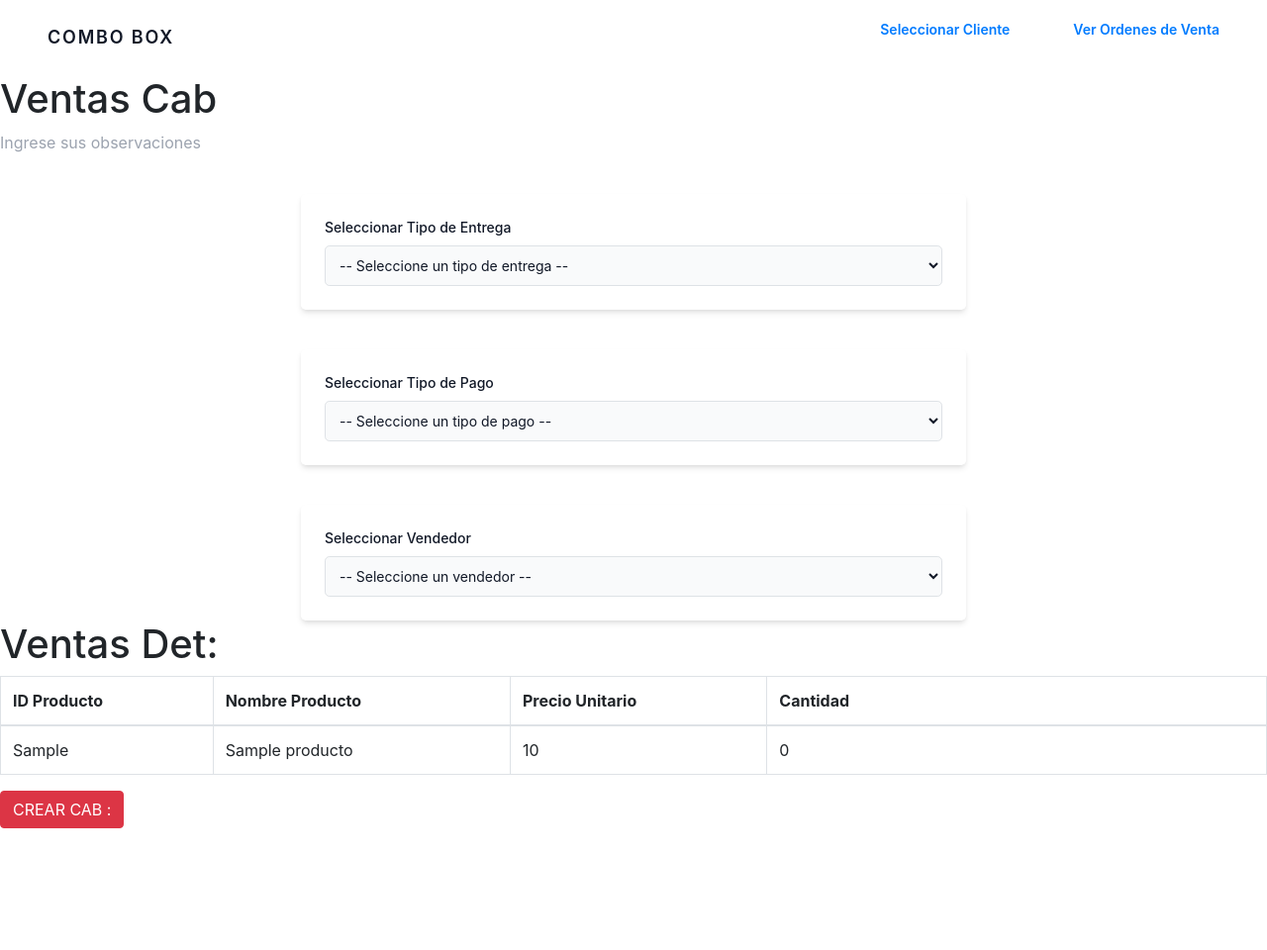
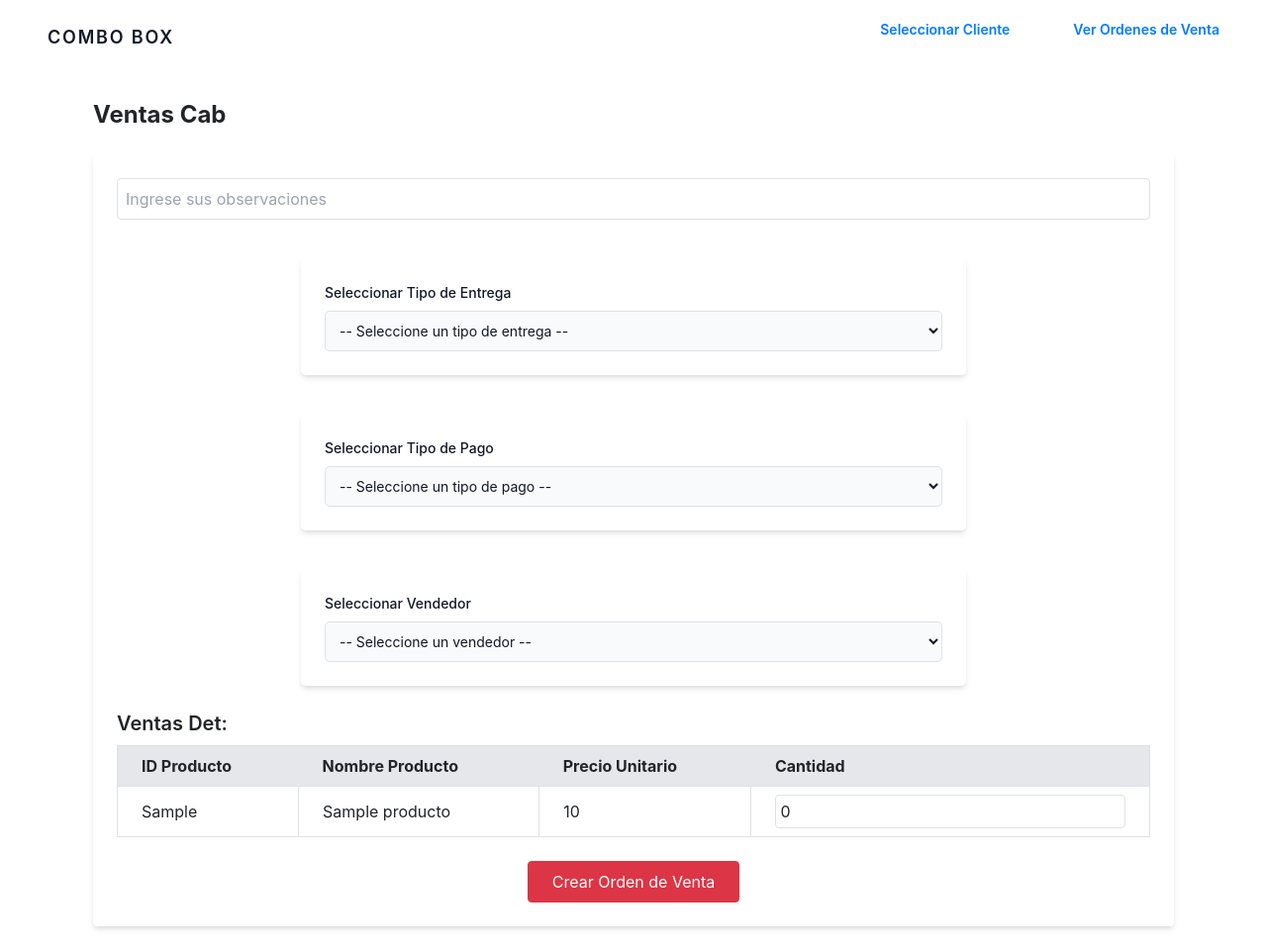
Before and after one commit to darthpedroo/CRUD-Combo-Box, a Flask app: template templates/crear-orden-venta.html in a window 1280 px wide. Shown: the whole page at 99% size. Before the commit the page ends 837 px from the top, so only its background shows below. Run offline with Flask 3, Linux system fonts and the light colour scheme; the template is opened without the code that fills it: most values are stand-ins (such as "Sample title", 1, 10 or a date in 2020).

Commit message:
Fixed hardcoded client value

```diff
--- a/app.py
+++ b/app.py
@@ -87,7 +87,8 @@ def single_venta_cab():
         single_venta_cab = ventas_cab.get_orden_venta_cab(venta_id)
         connection = getdb()
         stored_procedures = StoredProcedures(connection)
-        ventas_det = stored_procedures.get_all_ventas_det()
+        id_venta_cab = single_venta_cab[0].id_orden_venta
+        ventas_det = stored_procedures.get_all_ventas_det(id_venta_cab)
         cliente_id = single_venta_cab[0].id_cliente
         tipo_entrega_id = single_venta_cab[0].tipo_entrega
         tipo_pago_id = single_venta_cab[0].tipo_pago
@@ -113,9 +114,14 @@ def crear_orden_venta():
             lista_cantidad = []
             id_cliente = int(request.form["id_cliente"])
 
+            connection = getdb()
+            stored_procedures = StoredProcedures(connection)
+            nombre_cliente = stored_procedures.get_cliente_from_id(id_cliente)[0].razon_social
 
-            productos_clientes = get_productos_clientes_from_nombre(
-                "Fender LLC")
+
+            productos_clientes = get_productos_clientes_from_nombre(nombre_cliente)
+            print("PRODUCTOS_CLIENTE:", productos_clientes)
+            input("i got a picture im coming with you")
             tipo_entrega = int(request.form["tipo_entrega"])
             tipo_pago = int(request.form["tipo_pago"])
             id_vendedor = int(request.form["id_vendedor"])
@@ -133,47 +139,36 @@ def crear_orden_venta():
             total = 0
             temp_list_of_articles = []
 
-            print("caca", productos_clientes)
-            input("boilerin")
 
             for producto in productos_clientes:
                 print("FORM:", request.form)
                 cantidad = request.form.get(
                     f'cantidad_{producto.id_producto}')
-                print("cantidadaad", cantidad)
-                print("expeted:", f"cantidad_{producto.id_producto}")
-                input("a")
+
                 if cantidad is not None:
                     cantidad = int(cantidad)
                     lista_cantidad.append(cantidad)
 
-                    print(cantidad)
-                    input("verga")
 
                     if cantidad > 0:
-                        print("cantidad, ", cantidad)
-                        input("maria")
+
                         connection = getdb()
                         stored_procedures = StoredProcedures(connection)
 
                         lista_registros_receta_mats = stored_procedures.get_receta_de_producto(
                             producto.id_producto)
-                        input("boilerin")
+
                         for registro in lista_registros_receta_mats:
                             connection = getdb()
                             stored_procedures = StoredProcedures(connection)
                             if stored_procedures.articulo_esta_disponible(registro, cantidad):
-                                print(registro)
-                                input("boilerin")
+
                                 current_article = (registro, cantidad)
                                 temp_list_of_articles.append(current_article)
                             else:
                                 return render_template("index.html", error="No hay stock para uno o más articulos!!.")
 
             for articulo in temp_list_of_articles:
-                input("maria")
-                print("articulo:", articulo)
-
                 connection = getdb()
                 stored_procedures = StoredProcedures(connection)
                 stored_procedures.add_to_articulos_reservados(
@@ -212,6 +207,8 @@ def crear_orden_venta():
                     print("An error occurred while adding venta_det:", e)
 
 
+            return redirect(url_for('single_venta_cab', venta_id=id_orden_venta))
+
         except ArithmeticError as ex:
             print("Ex:", ex)
 
--- a/persistance/storedProcedures.py
+++ b/persistance/storedProcedures.py
@@ -73,10 +73,10 @@ class StoredProcedures():
         cursor.close()
         return [Vendedor(*row) for row in results]
 
-    def get_all_ventas_det(self):
+    def get_all_ventas_det(self, id_orden_venta_cab:int):
         cursor = self.connection.cursor()
         cursor.execute(
-            """SELECT * FROM box.ordenventadet ;"""
+           f"""SELECT * FROM box.ordenventadet where idOrdenVenta ={id_orden_venta_cab};"""
         )
         results = cursor.fetchall()
         cursor.close()
--- a/templates/crear-orden-venta.html
+++ b/templates/crear-orden-venta.html
@@ -2,63 +2,63 @@
 
 {% block content %}
 
-<h1>Ventas Cab</h1>
+<div class="container mx-auto p-4">
+    <h1 class="text-2xl font-bold mb-4">Ventas Cab</h1>
 
-<!-- Combine the forms into one -->
-<form action="/crear-orden-venta" method="POST" id="ventas-cab-form">
-    <input name="observaciones" placeholder="Ingrese sus observaciones">
+    <form action="/crear-orden-venta" method="POST" id="ventas-cab-form" class="bg-white shadow-md rounded p-6">
+        <div class="mb-4">
+            <input name="observaciones" placeholder="Ingrese sus observaciones" class="border rounded w-full p-2" required>
+        </div>
         {% include 'productos-clientes.html' %}
         {% include 'seleccionar-tipo-entrega.html' %}
         {% include 'seleccionar-tipo-pago.html' %}
         {% include 'seleccionar-vendedores.html' %}
 
-    <h1>Ventas Det:</h1>
-    <table class="table table-bordered">
+        <h2 class="text-xl font-semibold mt-6 mb-2">Ventas Det:</h2>
+        <table class="table-auto w-full border border-gray-300">
             <thead>
-            <tr>
-                <th>ID Producto</th>
-                <th>Nombre Producto</th>
-                <th>Precio Unitario</th>
-                <th>Cantidad</th>
+                <tr class="bg-gray-200">
+                    <th class="px-4 py-2">ID Producto</th>
+                    <th class="px-4 py-2">Nombre Producto</th>
+                    <th class="px-4 py-2">Precio Unitario</th>
+                    <th class="px-4 py-2">Cantidad</th>
                 </tr>
             </thead>
             <tbody>
                 {% for producto in productos_clientes %}
                 <tr>
-                <td>{{ producto.id_producto }}</td>
-                <td>{{ producto.nombre_producto }}</td>
-                <td>{{ producto.precio_unitario }}</td>
-                <td>
-                    <input type="number" name="cantidad_{{producto.id_producto}}" min="0" value="0" placeholder="Cantidad del producto a ingresar" class="cantidad-input">
+                    <td class="border px-4 py-2">{{ producto.id_producto }}</td>
+                    <td class="border px-4 py-2">{{ producto.nombre_producto }}</td>
+                    <td class="border px-4 py-2">{{ producto.precio_unitario }}</td>
+                    <td class="border px-4 py-2">
+                        <input type="number" name="cantidad_{{ producto.id_producto }}" min="0" value="0" placeholder="Cantidad del producto a ingresar" class="border rounded w-full p-1 cantidad-input">
                     </td>
                 </tr>
                 {% endfor %}
             </tbody>
         </table>
 
-    <!-- Hidden inputs for product quantities -->
         <div id="hidden-inputs"></div>
 
-    <button type="submit" class="btn btn-danger" id="crear-venta-cab">
-        CREAR CAB :
+        <div class="flex justify-center">
+            <button type="submit" class="btn btn-danger bg-red-500 hover:bg-red-700 text-white font-bold py-2 px-4 rounded mt-4">
+                Crear Orden de Venta
             </button>
+        </div>
     </form>
+</div>
 
 <script>
 document.getElementById('crear-venta-cab').addEventListener('click', function(event) {
-    // Prevent the default form submission
     event.preventDefault();
 
-    // Clear any existing hidden inputs
     const hiddenInputsContainer = document.getElementById('hidden-inputs');
     hiddenInputsContainer.innerHTML = '';
 
-    // Gather quantities from "Ventas Det"
     document.querySelectorAll('.cantidad-input').forEach(input => {
-        const productId = input.name.split('_')[1]; // Extract the product ID from the name
-        const quantity = input.value; // Get the quantity input value
+        const productId = input.name.split('_')[1];
+        const quantity = input.value;
 
-        // Only add hidden input if quantity is greater than 0
         if (quantity > 0) {
             const hiddenInput = document.createElement('input');
             hiddenInput.type = 'hidden';
@@ -68,7 +68,6 @@ document.getElementById('crear-venta-cab').addEventListener('click', function(ev
         }
     });
 
-    // Submit the form
     document.getElementById('ventas-cab-form').submit();
 });
 </script>
```
Lines whose indentation alone changed are shown as unchanged.
